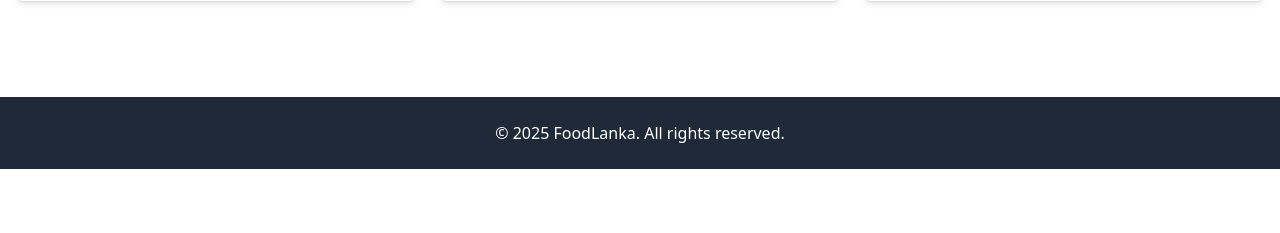
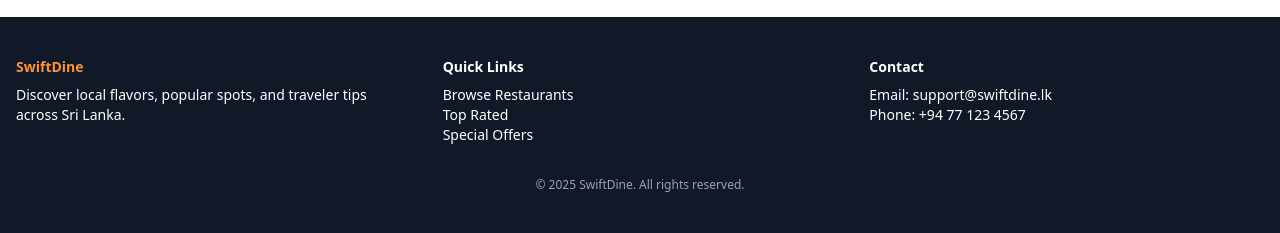
Before and after one commit to M-J-Christina213/swiftdine-web, a PHP site: template views/home.php in a window 1280 px wide. Shown: the part 1503-1736 px from the top of the page. Before the commit the page ends 1672 px from the top, so only its background shows below. Run offline with PHP 8.4, Linux system fonts and the light colour scheme; the template is opened without the code that fills it, so the values that code supplies are empty; some libraries are stand-ins or nearby versions.

Commit message:
Refactor home view layout and restore database connection 🔗

```diff
--- a/views/home.php
+++ b/views/home.php
@@ -1,41 +1,38 @@
 <?php
-// index.php
+// Filename: views/home.php
+// Requires: a backend controller to supply $offers, $categories, $testimonials from database
 ?>
+
 <!DOCTYPE html>
 <html lang="en">
 <head>
   <meta charset="UTF-8">
+  <title>SwiftDine - Taste Sri Lanka’s Finest</title>
   <meta name="viewport" content="width=device-width, initial-scale=1.0">
-  <title>Taste Sri Lanka's Finest</title>
   <script src="https://cdn.tailwindcss.com"></script>
 </head>
 <body class="bg-white text-gray-800">
+
   <!-- Navbar -->
-  <header class="shadow-md bg-white sticky top-0 z-50">
+  <header class="bg-white shadow">
     <div class="container mx-auto px-4 py-4 flex justify-between items-center">
-      <h1 class="text-xl font-bold text-orange-600">🍛 FoodLanka</h1>
-      <nav class="space-x-6 hidden md:block">
-        <a href="#" class="hover:text-orange-600">Home</a>
-        <a href="#" class="hover:text-orange-600">Browse</a>
-        <a href="#" class="hover:text-orange-600">Special Offers</a>
-        <a href="#" class="hover:text-orange-600">Top Rated</a>
-        <a href="#" class="hover:text-orange-600">Contact</a>
+      <h1 class="text-2xl font-bold text-orange-600">SwiftDine</h1>
+      <nav class="space-x-4 text-sm">
+        <a href="#" class="text-gray-700 hover:text-orange-500">Home</a>
+        <a href="#" class="text-gray-700 hover:text-orange-500">Browse</a>
+        <a href="#" class="text-gray-700 hover:text-orange-500">Offers</a>
+        <a href="#" class="text-gray-700 hover:text-orange-500">Top Rated</a>
       </nav>
-      <div>
-        <button class="bg-orange-600 text-white px-4 py-2 rounded hover:bg-orange-700">Login / Register</button>
-      </div>
+      <button class="bg-orange-500 text-white px-4 py-2 rounded text-sm">Login / Register</button>
     </div>
   </header>
 
   <!-- Hero Section -->
-  <section class="relative h-[500px] bg-cover bg-center" style="background-image: url('https://images.unsplash.com/photo-1613145991857-3e5c1cdd927d');">
-    <div class="bg-black bg-opacity-50 w-full h-full flex flex-col justify-center items-center text-center text-white">
-      <h2 class="text-4xl md:text-5xl font-bold mb-4">Taste Sri Lanka's Finest</h2>
-      <p class="mb-6">Explore top restaurants, hidden gems & traveler favorites</p>
-      <div>
-        <button class="bg-orange-600 px-6 py-2 mr-3 rounded hover:bg-orange-700">Browse Now</button>
-        <button class="bg-white text-orange-600 px-6 py-2 rounded hover:bg-gray-100">Special Offers</button>
-      </div>
+  <section class="relative bg-cover bg-center h-[400px]" style="background-image: url('https://images.unsplash.com/photo-1604909052786-07a0935dc77e');">
+    <div class="bg-black/40 w-full h-full flex flex-col justify-center items-center text-white text-center px-4">
+      <h2 class="text-4xl font-bold mb-4">Taste Sri Lanka’s Finest</h2>
+      <p class="text-lg mb-6 max-w-xl">Find authentic local dishes and must-try favorites loved by locals and tourists.</p>
+      <button class="bg-orange-500 px-6 py-2 rounded text-white hover:bg-orange-600">Start Exploring</button>
     </div>
   </section>
 
@@ -44,43 +41,97 @@
     <div class="container mx-auto px-4">
       <h3 class="text-2xl font-semibold mb-6 text-center">Special Offers</h3>
       <div class="grid grid-cols-1 md:grid-cols-2 lg:grid-cols-4 gap-6">
-        <?php for ($i = 1; $i <= 4; $i++): ?>
-        <div class="bg-white rounded-lg shadow-md overflow-hidden">
-          <img src="https://source.unsplash.com/400x250/?sri-lankan-food,<?php echo $i; ?>" alt="Offer <?php echo $i; ?>" class="w-full h-48 object-cover">
-          <div class="p-4">
-            <h4 class="text-lg font-semibold">Spicy Delight <?php echo $i; ?></h4>
-            <p class="text-sm text-gray-500">Enjoy traditional Sri Lankan dishes with exclusive discounts.</p>
-            <button class="mt-3 text-orange-600 hover:underline">View Offer</button>
+        <?php foreach ($offers as $offer): ?>
+          <div class="bg-white rounded shadow p-4">
+            <img src="<?= $offer['image'] ?>" alt="Offer" class="rounded mb-4 w-full h-40 object-cover">
+            <h4 class="font-semibold text-lg mb-2"><?= $offer['title'] ?></h4>
+            <p class="text-sm text-gray-600 mb-2"><?= $offer['description'] ?></p>
+            <button class="text-orange-500 font-semibold text-sm hover:underline">View Offer</button>
           </div>
-        </div>
-        <?php endfor; ?>
+        <?php endforeach; ?>
       </div>
     </div>
   </section>
 
-  <!-- Dummy Restaurant Sections -->
+  <!-- Categories -->
   <section class="py-12">
     <div class="container mx-auto px-4">
-      <h3 class="text-2xl font-semibold mb-6 text-center">Featured Restaurants</h3>
-      <div class="grid grid-cols-1 md:grid-cols-3 gap-6">
-        <?php for ($j = 1; $j <= 3; $j++): ?>
-        <div class="bg-white rounded-lg shadow-md">
-          <img src="https://source.unsplash.com/600x400/?restaurant,<?php echo $j; ?>" class="w-full h-52 object-cover" alt="Restaurant <?php echo $j; ?>">
-          <div class="p-4">
-            <h4 class="text-xl font-semibold mb-2">Restaurant <?php echo $j; ?></h4>
-            <p class="text-gray-600">Experience a fusion of authentic Sri Lankan cuisine and modern flavors in the heart of the city.</p>
+      <h3 class="text-2xl font-semibold mb-6 text-center">Explore the Taste of Sri Lanka</h3>
+      <div class="grid grid-cols-1 sm:grid-cols-2 md:grid-cols-3 gap-6">
+        <?php foreach ($categories as $cat): ?>
+          <div class="bg-white border rounded shadow p-4 text-center">
+            <img src="<?= $cat['image'] ?>" class="mb-4 rounded w-full h-40 object-cover">
+            <h4 class="font-semibold text-lg"><?= $cat['name'] ?></h4>
+            <p class="text-sm text-gray-600 mt-2"><?= $cat['description'] ?></p>
           </div>
+        <?php endforeach; ?>
+      </div>
+    </div>
+  </section>
+
+  <!-- Testimonials -->
+  <section class="bg-gray-100 py-12">
+    <div class="container mx-auto px-4">
+      <h3 class="text-2xl font-semibold mb-6 text-center">What Locals & Tourists Say</h3>
+      <div class="grid md:grid-cols-3 gap-6">
+        <?php foreach ($testimonials as $test): ?>
+          <div class="bg-white p-6 rounded shadow text-sm">
+            <p class="italic mb-2">&ldquo;<?= $test['message'] ?>&rdquo;</p>
+            <div class="font-semibold"><?= $test['name'] ?></div>
+            <div class="text-gray-500 text-xs"><?= $test['type'] ?></div>
+          </div>
+        <?php endforeach; ?>
+      </div>
+    </div>
+  </section>
+
+  <!-- App Section -->
+  <section class="py-12 bg-white">
+    <div class="container mx-auto px-4 flex flex-col md:flex-row items-center justify-between gap-6">
+      <div class="md:w-1/2">
+        <h3 class="text-2xl font-bold mb-4">Order in 3 Easy Steps</h3>
+        <ol class="list-decimal pl-5 space-y-2 text-gray-700">
+          <li>Browse through the finest Sri Lankan food places</li>
+          <li>Select your favorites and place your order</li>
+          <li>Sit back and enjoy fast delivery or pickup!</li>
+        </ol>
+        <div class="mt-6">
+          <button class="bg-orange-500 px-5 py-2 rounded text-white">Download App</button>
         </div>
-        <?php endfor; ?>
+      </div>
+      <div class="md:w-1/2">
+        <img src="https://source.unsplash.com/300x500/?food-app" class="rounded shadow">
       </div>
     </div>
   </section>
 
   <!-- Footer -->
-  <footer class="bg-gray-800 text-white py-6 mt-12">
-    <div class="container mx-auto px-4 text-center">
-      <p>&copy; <?php echo date('Y'); ?> FoodLanka. All rights reserved.</p>
+  <footer class="bg-gray-900 text-white py-10">
+    <div class="container mx-auto px-4 text-sm">
+      <div class="grid md:grid-cols-3 gap-8">
+        <div>
+          <h5 class="font-bold mb-2 text-orange-400">SwiftDine</h5>
+          <p>Discover local flavors, popular spots, and traveler tips across Sri Lanka.</p>
+        </div>
+        <div>
+          <h5 class="font-bold mb-2">Quick Links</h5>
+          <ul>
+            <li><a href="#" class="hover:underline">Browse Restaurants</a></li>
+            <li><a href="#" class="hover:underline">Top Rated</a></li>
+            <li><a href="#" class="hover:underline">Special Offers</a></li>
+          </ul>
+        </div>
+        <div>
+          <h5 class="font-bold mb-2">Contact</h5>
+          <p>Email: support@swiftdine.lk</p>
+          <p>Phone: +94 77 123 4567</p>
+        </div>
+      </div>
+      <div class="mt-8 text-center text-gray-400 text-xs">
+        &copy; <?= date('Y') ?> SwiftDine. All rights reserved.
+      </div>
     </div>
   </footer>
+
 </body>
 </html>
```
Also changed, not shown: config/db.php (renamed from config/config.php).
